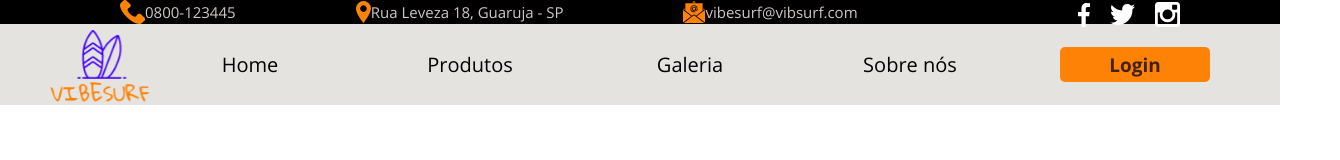
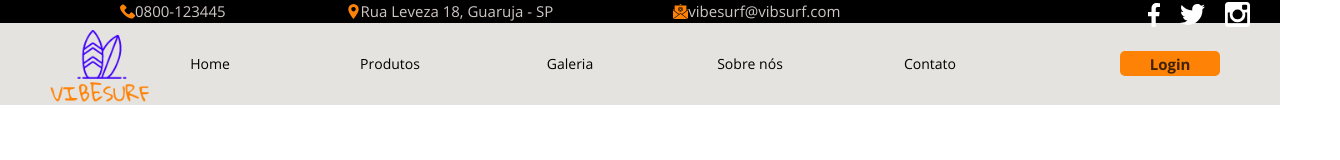
Before and after one commit to HenriqueeRodrigues/vibesurf, a website: page index.html in a window 1280 px wide. Shown: the whole page, 1340 px wide, since content can reach past the window. Drawn offline with Linux system fonts and the light colour scheme.

Commit message:
Fim header

```diff
--- a/assets/sass/header.scss
+++ b/assets/sass/header.scss
@@ -18,7 +18,7 @@
     }
     .menu {
         transition: right .5s ease-in-out;
-        width: 100%;
+        width: 400px;
         height: 100vh;
         padding-bottom: 50px;//quando voce da um scroll no chrome para celular seu viewport muda de tamanho e o CSS não reconhece isso, então esse padding é um hack par resolver essa situação/
         background-color: #E5E3DF;
@@ -64,17 +64,19 @@
         div {
             align-self: center;
             .btn-register {
-                display: flex;
-                text-decoration: none;
-                font-weight: 600px;
-                position: relative;
+            display: flex;
+            text-decoration: none;
+            font-weight: 600px;
+            position: relative;
             justify-content: center;
             @include button-orange;
+            margin-top: 30px;
             }
         }
         .sociais {
             a{
                 margin: 10px;
+                margin-top: 30px;
             }
         }
 
@@ -89,6 +91,7 @@
     overflow: hidden;//aplicando esse open menu no body, se não colocar overflow cria a barra lateral, então esse estilo significa "se sari do body, esconde!"/
     #header {
         .menu{
+            width: 100vw;
             right: 0;
         }
         .logo {
@@ -98,10 +101,15 @@
         }
     }
 }
+
 @media (min-width: 1200px) {
     .open-menu {
         overflow: initial;
         #header {
+            .menu{
+                width: calc(100vw - 150px);
+                top: 25px;
+            }
             .logo {
                 width: 100px;
                 top: 30px;
@@ -117,7 +125,7 @@
             display: flex;
             position: relative;
             width: 100%;
-            height: 30px;
+            height: 28px;
             background-color: black;
             flex-direction: row;
             p {
@@ -130,11 +138,10 @@
             }
             div {
                 position: absolute;
-                right: 100px;
+                right: 30px;
                 display: flex;
                 align-items: center;
                 a {
-
                     margin-left: 20px;
                     align-items: center;
                     margin-top: 2px;
@@ -162,28 +169,23 @@
             margin-left: 90px;
             align-items: center;
             padding-bottom: 0;
-            .btn-register {
-                margin: 0;
-                right: 130px;
-                width: 130px;
 
-            }
             nav {
                 hr {
                     display: none;
                 }
                 width: 100%;
-                height: 50px;
+
                 ul {
+                    width: calc(100vw - 150px);
+                    position: absolute;
                     flex-direction: row;
-                    justify-content: flex-start;
-                    align-items: center;
-                    margin-top: 0;
+                    margin-top: -50px;
                     li {
                         a {
-                            font-size: 20px;
+                            font-size: 14px;
                             min-width: 120px;
-                            margin-left: 100px;
+                            margin-left: 60px;
                             padding: 20px 0;
                             text-align: center;
                             &:hover {
@@ -193,6 +195,14 @@
                     }
                 }
             }
+            div {
+                .btn-register {
+                    width: 100px;
+                    height: 25px;
+                    font-size: 15px;
+                    margin:0;
+                }
+            }
 
         }
     }
--- a/index.html
+++ b/index.html
@@ -27,13 +27,13 @@
     <link rel="preload" href="./assets/css/main.css" as="style" />
 
 </head>
-<body class="open-menu">
+<body>
     <header id="header">
         <div class="first">
 
-            <p><img src="assets/images/icons/Caminho 29.svg" alt="Telefone" /> 0800-123445</p>
-            <p><img src="assets/images/icons/placeholder.svg" alt="Localização" />Rua Leveza 18, Guaruja - SP</p>
-            <p><img src="assets/images/icons/Email.svg" alt="Email" />vibesurf@vibsurf.com</p>
+            <p><img src="assets/images/icons/Caminho 29.svg" alt="Telefone" width="15px" height="15px"/> 0800-123445</p>
+            <p><img src="assets/images/icons/placeholder.svg" alt="Localização" width="15px" height="15px"/>Rua Leveza 18, Guaruja - SP</p>
+            <p><img src="assets/images/icons/Email.svg" alt="Email" width="15px" height="15px"/>vibesurf@vibsurf.com</p>
             <div>
                 <a href="index.html"><img src="assets/images/icons/facebook.svg" alt="Facebook" /></a>
                 <a href="index.html"><img src="assets/images/icons/twitter.svg" alt="Twitter" /></a>
```
Also changed, not shown: assets/css/main.css, 1 other file.
